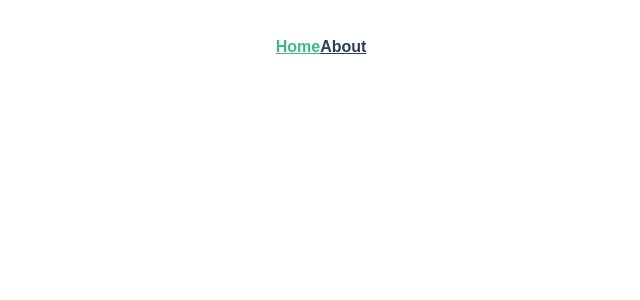
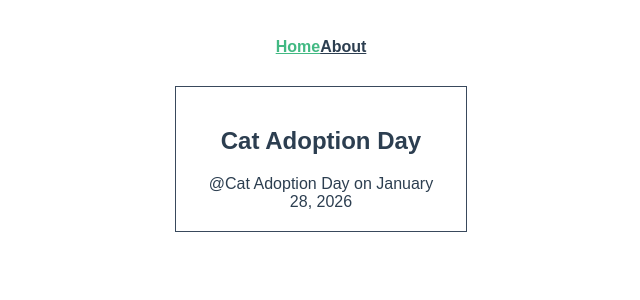
Before and after one commit to LinnLattYamxne/Component_Lab2, a Vue app in the folder compo_lab2/: page / in a window 1280 px wide. Shown: the top 300 px of the page, without its empty margins (319-959 px from the left). Built offline with nearby package versions, Linux system fonts and the light colour scheme; the HTML template or start-up script is replaced by a standard one.

Commit message:
show event card 7

```diff
--- a/compo_lab2/src/views/HomeView.vue
+++ b/compo_lab2/src/views/HomeView.vue
@@ -1,10 +1,9 @@
-<!-- <script setup lang="ts"> -->
-<!-- import TheWelcome from '../components/TheWelcome.vue' -->
-<!-- </script> -->
+<script setup lang="ts">
+import EventCard from '@/components/EventCard.vue'
+</script>
 
 <template>
-  <!-- <main>
-    <TheWelcome />
-  </main> -->
-  <div class="home"></div>
+  <div class="home">
+    <eventCard />
+  </div>
 </template>
```
